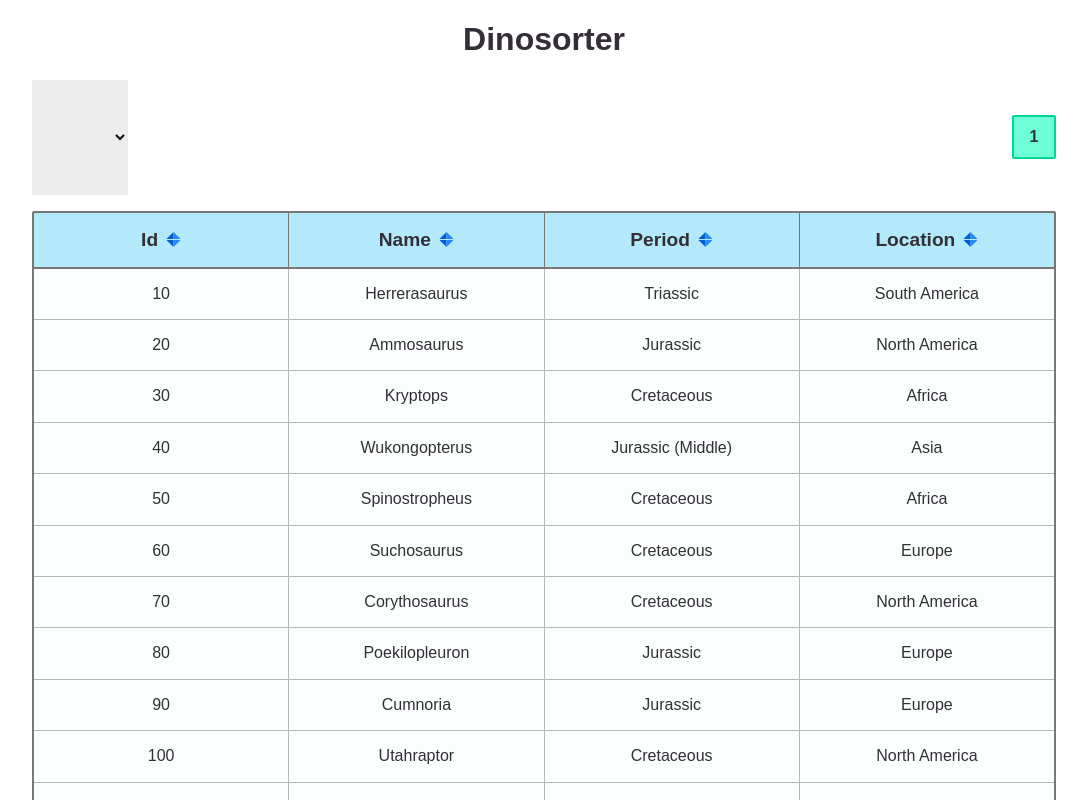
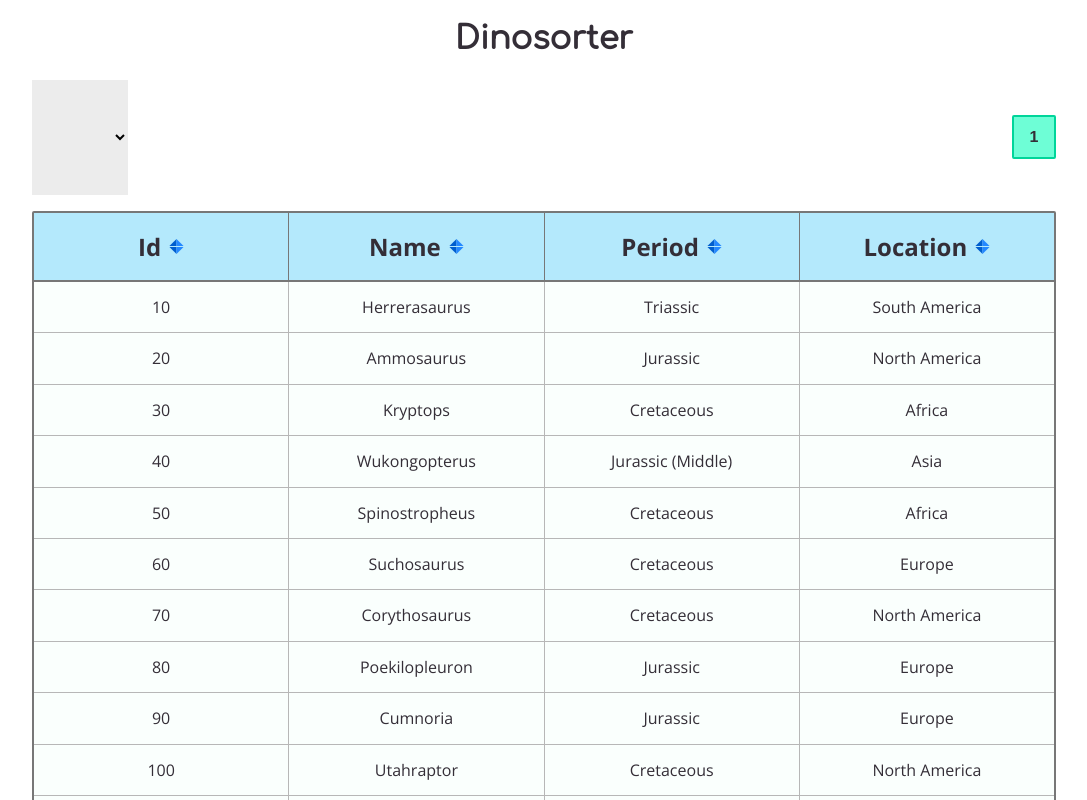
Before and after one commit to brenderbee/table-practice, a React (Create React App) app: page / in a window 1280 px wide. Shown: the top 800 px of the page, without its empty margins (96-1183 px from the left). Built offline with nearby package versions, Linux system fonts and the light colour scheme.

Commit message:
Add Open Sans and Comfortaa google fonts to project. Styling MVP is met. Still has double click bug.

```diff
--- a/public/index.html
+++ b/public/index.html
@@ -19,6 +19,7 @@
       work correctly both with client-side routing and a non-root public URL.
       Learn how to configure a non-root public URL by running `npm run build`.
     -->
+    <link href="https://fonts.googleapis.com/css?family=Comfortaa|Open+Sans:400,700" rel="stylesheet">
     <title>Dinosaur Table</title>
   </head>
   <body>
--- a/src/index.css
+++ b/src/index.css
@@ -1,8 +1,19 @@
 body {
-  font-family: sans-serif;
+  font-family: 'Helvetica', sans-serif;
   color: #342e37;
 }
 
+h1 {
+  font-family: 'Comfortaa', cursive;
+  font-size: 2rem;
+  font-weight: bold;
+}
+
 h2 {
-  font-size: 1.2rem;
+  font-family: 'Open Sans', sans-serif;
 }
+
+p {
+  font-family: 'Open Sans', sans-serif;
+  font-size: 1rem;
+}
```
